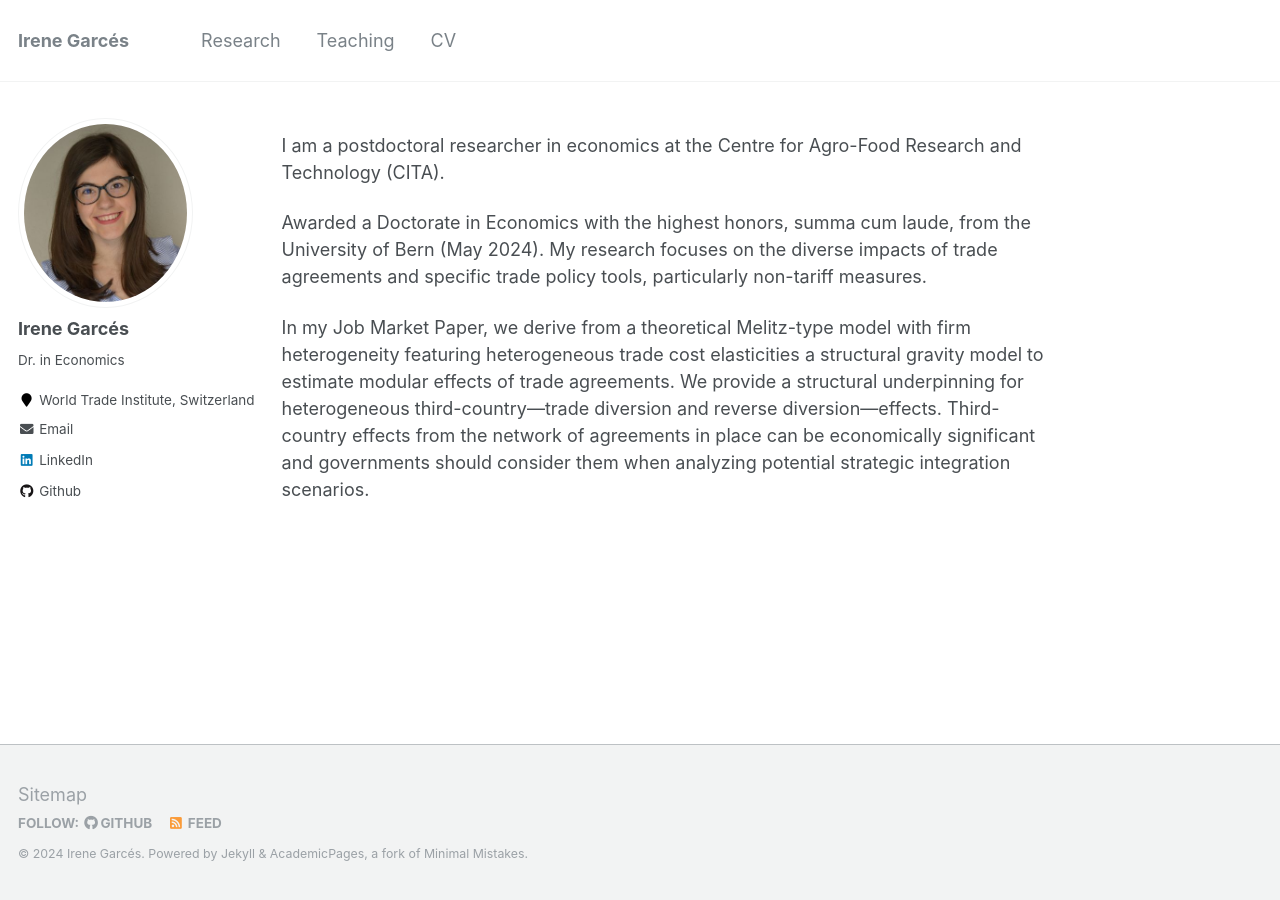
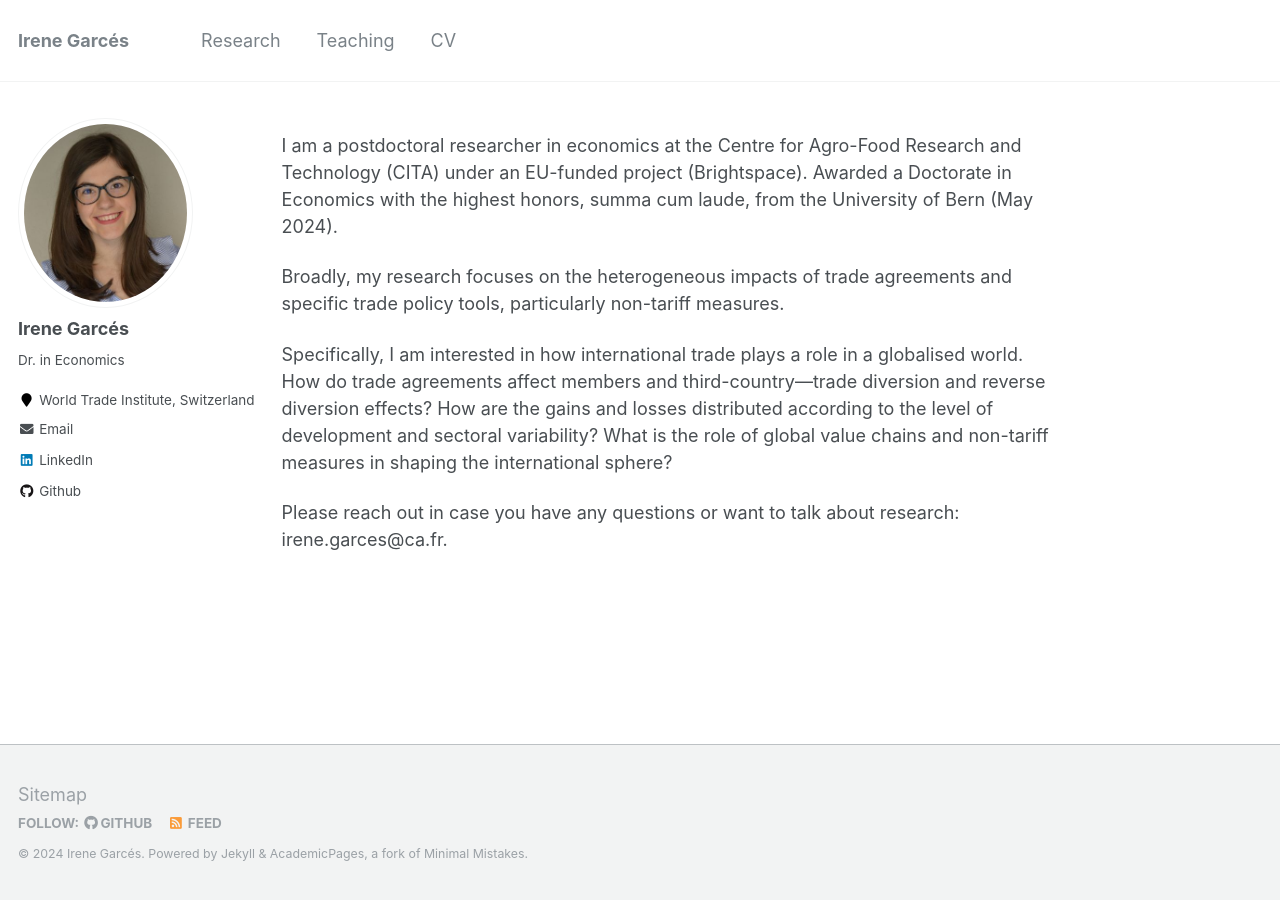
Before and after one commit to IreneGarces/irenegarces.github.io, a Jekyll site: the page built from _pages/about.md, in a window 1280 px wide. Built offline with Jekyll 4.4.1, drawn with Linux system fonts in a browser that asks for light colours.

Commit message:
Update about.md

```diff
--- a/_pages/about.md
+++ b/_pages/about.md
@@ -8,8 +8,10 @@ redirect_from:
   - /about.html
 ---
 
-I am a postdoctoral researcher in economics at the Centre for Agro-Food Research and Technology (CITA).
+I am a postdoctoral researcher in economics at the Centre for Agro-Food Research and Technology (CITA) under an EU-funded project (Brightspace). Awarded a Doctorate in Economics with the highest honors, summa cum laude, from the University of Bern (May 2024).
 
-Awarded a Doctorate in Economics with the highest honors, summa cum laude, from the University of Bern (May 2024). My research focuses on the diverse impacts of trade agreements and specific trade policy tools, particularly non-tariff measures.
+Broadly, my research focuses on the heterogeneous impacts of trade agreements and specific trade policy tools, particularly non-tariff measures.
 
-In my Job Market Paper, we derive from a theoretical Melitz-type model with firm heterogeneity featuring heterogeneous trade cost elasticities a structural gravity model to estimate modular effects of trade agreements. We provide a structural underpinning for heterogeneous third-country—trade diversion and reverse diversion—effects. Third-country effects from the network of agreements in place can be economically significant and governments should consider them when analyzing potential strategic integration scenarios.
+Specifically, I am interested in how international trade plays a role in a globalised world. How do trade agreements affect members and third-country—trade diversion and reverse diversion effects? How are the gains and losses distributed according to the level of development and sectoral variability? What is the role of global value chains and non-tariff measures in shaping the international sphere?
+
+Please reach out in case you have any questions or want to talk about research: irene.garces@ca.fr.
```
